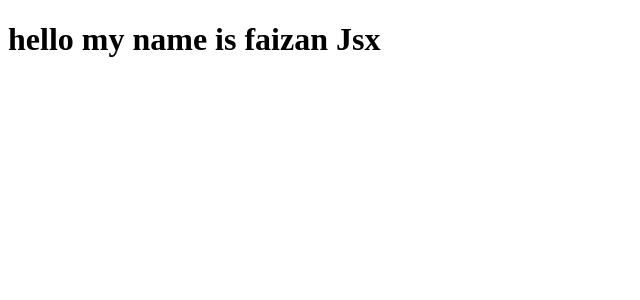
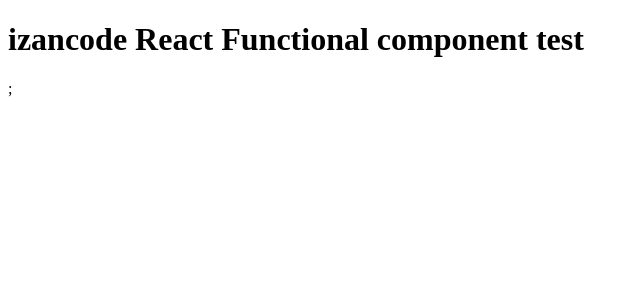
Before and after one commit to izancode/html-react, a React (Vite) app: page / in a window 1280 px wide. Shown: the top 300 px of the page, without its empty margins (0-640 px from the left). Built offline with nearby package versions, Linux system fonts and the light colour scheme.

Commit message:
pro_03 components

```diff
--- a/App.js
+++ b/App.js
@@ -1,12 +1,7 @@
 import React from "react";
 import ReactDOM from "react-dom/client";
 
-/* JSX - is not HTML in JS but its html or xml like syntax
-JSX transpiled before it reaches the JS - parcel - Babel
-
-JSX converted to React.createElement and this converted to ReactElement(object) and this converted to html element
-*/
-
+//React Element
 const jsxHeading = (
   <h1 className="head" tabIndex="1">
     hello my name is faizan Jsx
@@ -14,6 +9,26 @@ const jsxHeading = (
 );
 console.log(jsxHeading);
 
+/*
+# React Components
+
+Two Types of Components in React
+1.Class Based Components - old way to writting code
+2.Functional Based Components - new way writting code
+
+*/
+
+//React Functional Components
+
+const HeadingComponents = () => {
+  return <h1>izancode React Functional component</h1>;
+};
+
+const HeadingComponents2 = () => (
+  <div id="container">
+    <h1>izancode React Functional component test</h1>;
+  </div>
+);
+
 const root = ReactDOM.createRoot(document.getElementById("root"));
-root.render(jsxHeading);
-console.log(root);
+root.render(<HeadingComponents2 />);
```
